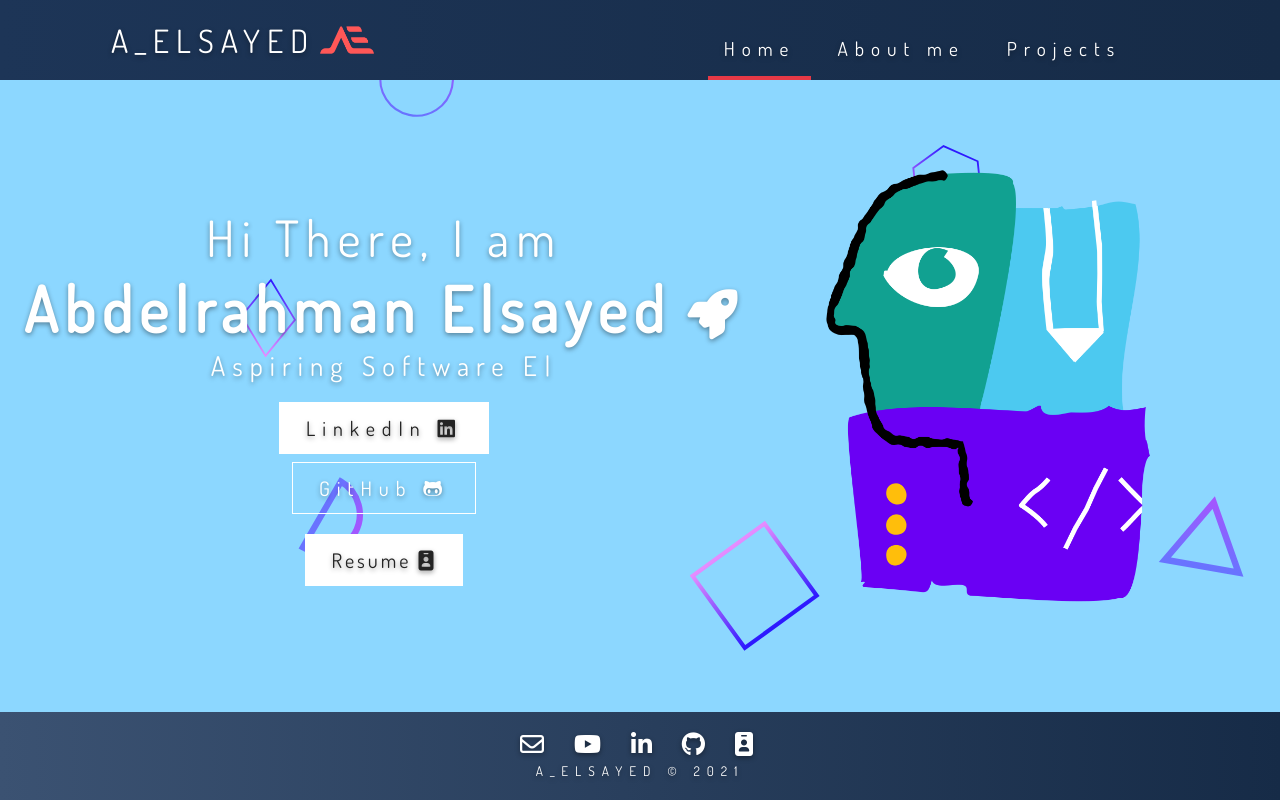
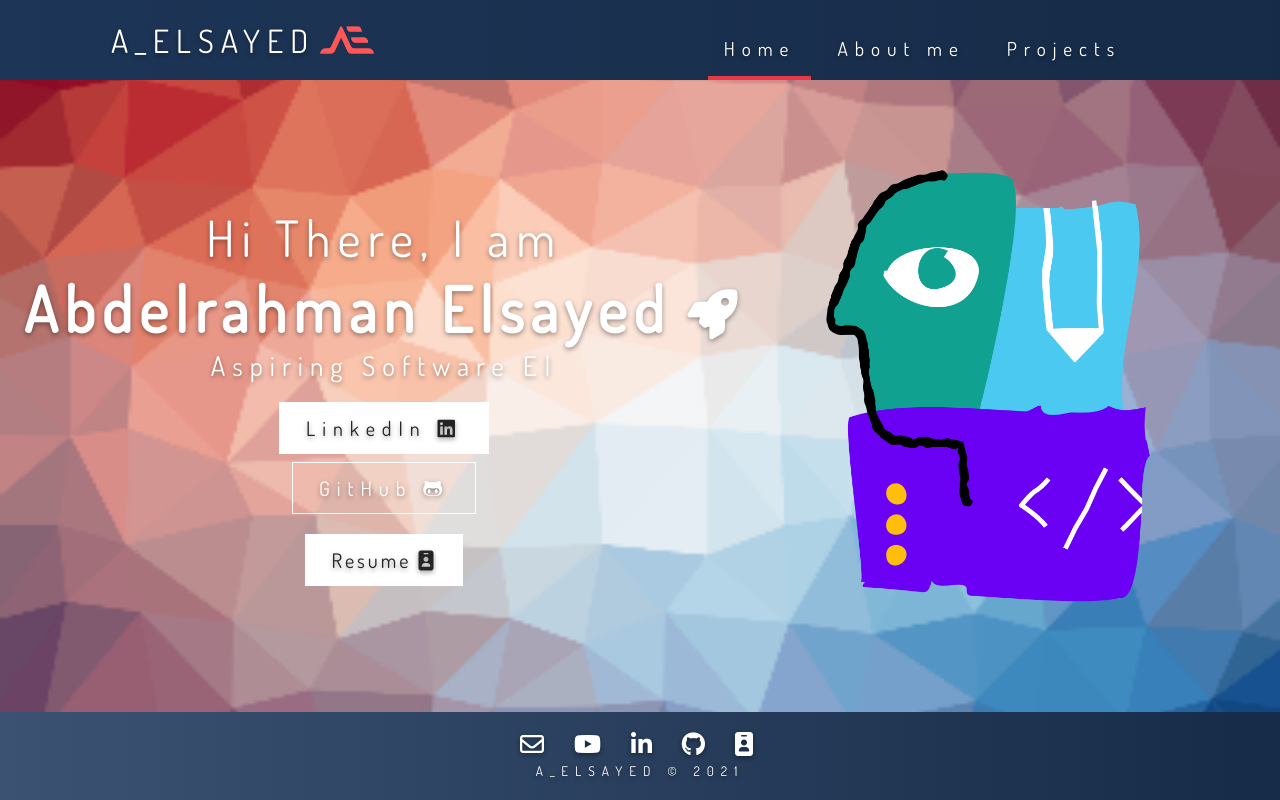
Before and after one commit to abdel-elsayed/personal-portfolio, a React (Create React App) app: page /Home in a window 1280 px wide. Built offline with nearby package versions, Linux system fonts and the light colour scheme.

Commit message:
Background update

```diff
--- a/src/styling/Home.css
+++ b/src/styling/Home.css
@@ -1,5 +1,5 @@
 html {
-  background: url("../assets/Scattered-Forcefields.svg") no-repeat center center
+  background: url("../assets/trianglify-lowres.png") no-repeat center center
     fixed;
   -webkit-background-size: cover;
   -moz-background-size: cover;
```
Also changed, not shown: src/assets/trianglify-lowres.png (added).
